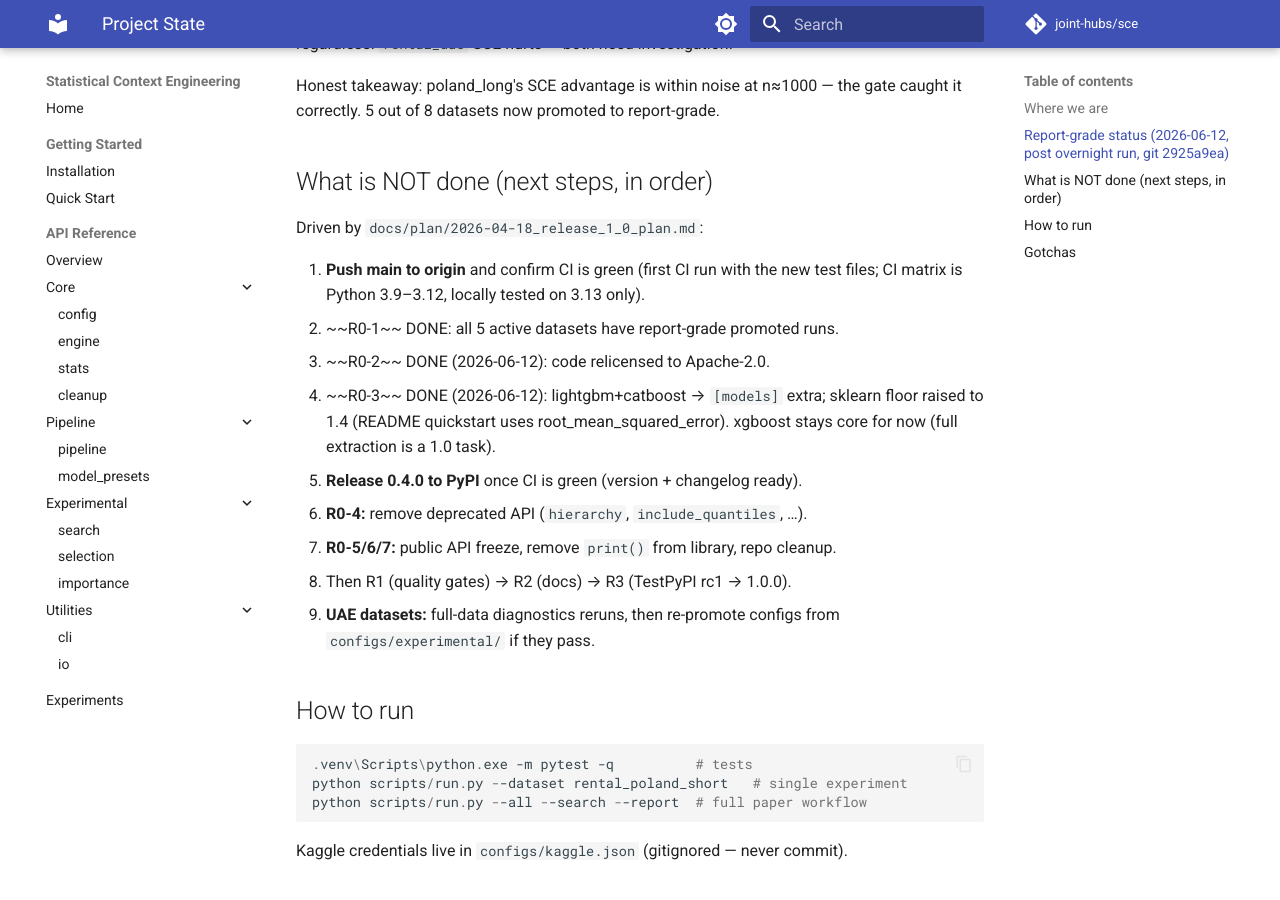
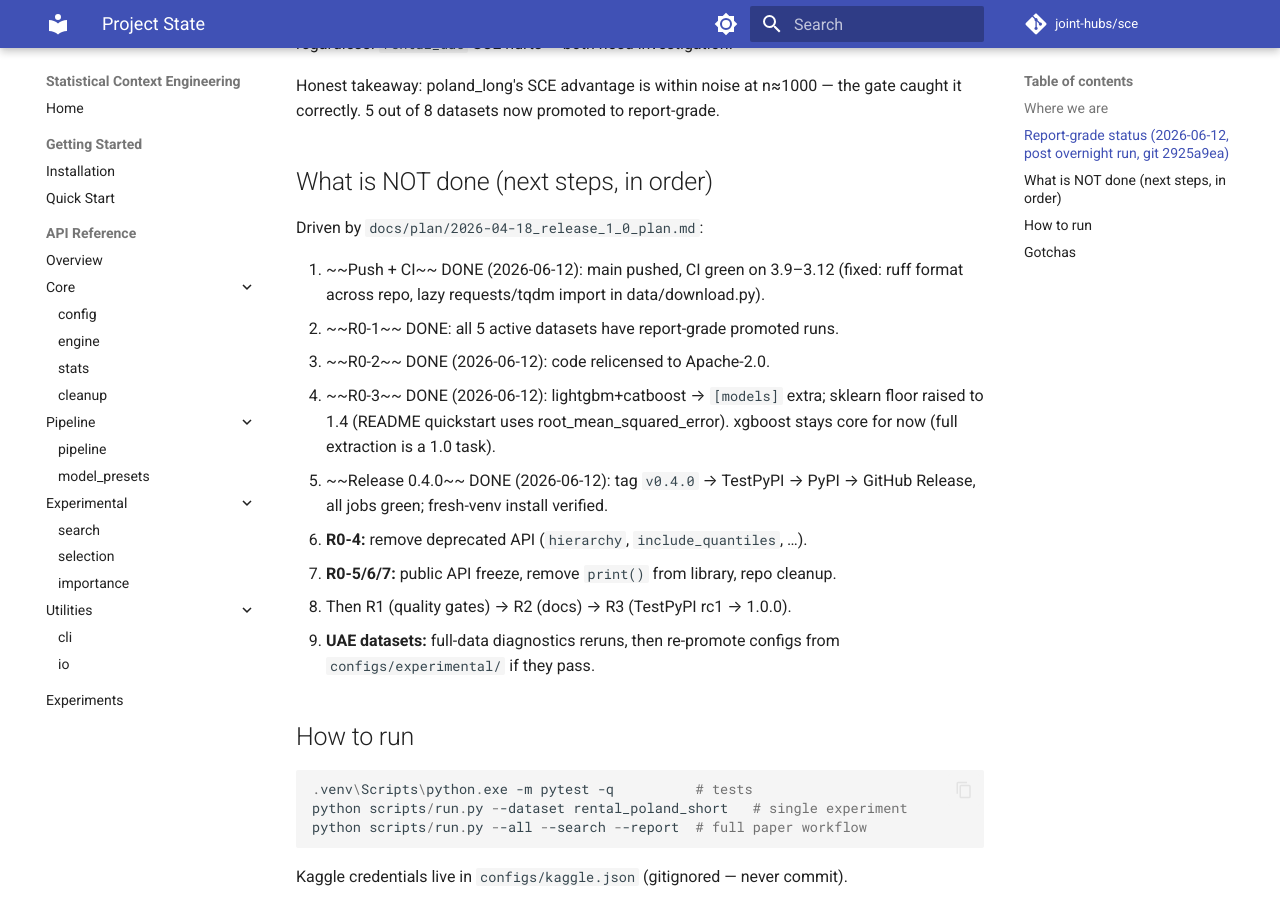
Before and after one commit to joint-hubs/sce, an MkDocs documentation site: the page built from docs/STATE.md, in a window 1280 px wide and 900 px high, scrolled down 1965 px. Built offline with MkDocs 1.6.1 and Material for MkDocs 9.7.7, drawn with Linux system fonts in a browser that asks for light colours; comment, search, counter and statistics services are not loaded; some of the changed text lies outside the part shown.

Commit message:
docs: record 0.4.0 PyPI release and green CI in STATE

```diff
--- a/docs/STATE.md
+++ b/docs/STATE.md
@@ -5,7 +5,7 @@
 
 ## Where we are
 
-- **Version:** 0.4.0 prepared locally (PyPI still at 0.3.5); `pip install stat-context`, `import sce`.
+- **Version:** **0.4.0 RELEASED to PyPI** (2026-06-12, tag `v0.4.0`); `pip install stat-context`, `import sce`. CI green on 3.9–3.12; clean-venv install smoke-tested.
 - **License:** code relicensed to **Apache-2.0** (2026-06-12); paper stays CC-BY-NC.
 - **Active benchmark set (5):** rental_poland_short, melbourne_housing,
   m5_store_dept_daily, walmart_weekly, rossmann_daily — all report-grade
@@ -65,14 +65,15 @@
 
 Driven by `docs/plan/2026-04-18_release_1_0_plan.md`:
 
-1. **Push main to origin** and confirm CI is green (first CI run with the new
-   test files; CI matrix is Python 3.9–3.12, locally tested on 3.13 only).
+1. ~~Push + CI~~ DONE (2026-06-12): main pushed, CI green on 3.9–3.12
+   (fixed: ruff format across repo, lazy requests/tqdm import in data/download.py).
 2. ~~R0-1~~ DONE: all 5 active datasets have report-grade promoted runs.
 3. ~~R0-2~~ DONE (2026-06-12): code relicensed to Apache-2.0.
 4. ~~R0-3~~ DONE (2026-06-12): lightgbm+catboost → `[models]` extra;
    sklearn floor raised to 1.4 (README quickstart uses root_mean_squared_error).
    xgboost stays core for now (full extraction is a 1.0 task).
-5. **Release 0.4.0 to PyPI** once CI is green (version + changelog ready).
+5. ~~Release 0.4.0~~ DONE (2026-06-12): tag `v0.4.0` → TestPyPI → PyPI →
+   GitHub Release, all jobs green; fresh-venv install verified.
 6. **R0-4:** remove deprecated API (`hierarchy`, `include_quantiles`, …).
 7. **R0-5/6/7:** public API freeze, remove `print()` from library, repo cleanup.
 8. Then R1 (quality gates) → R2 (docs) → R3 (TestPyPI rc1 → 1.0.0).
```
